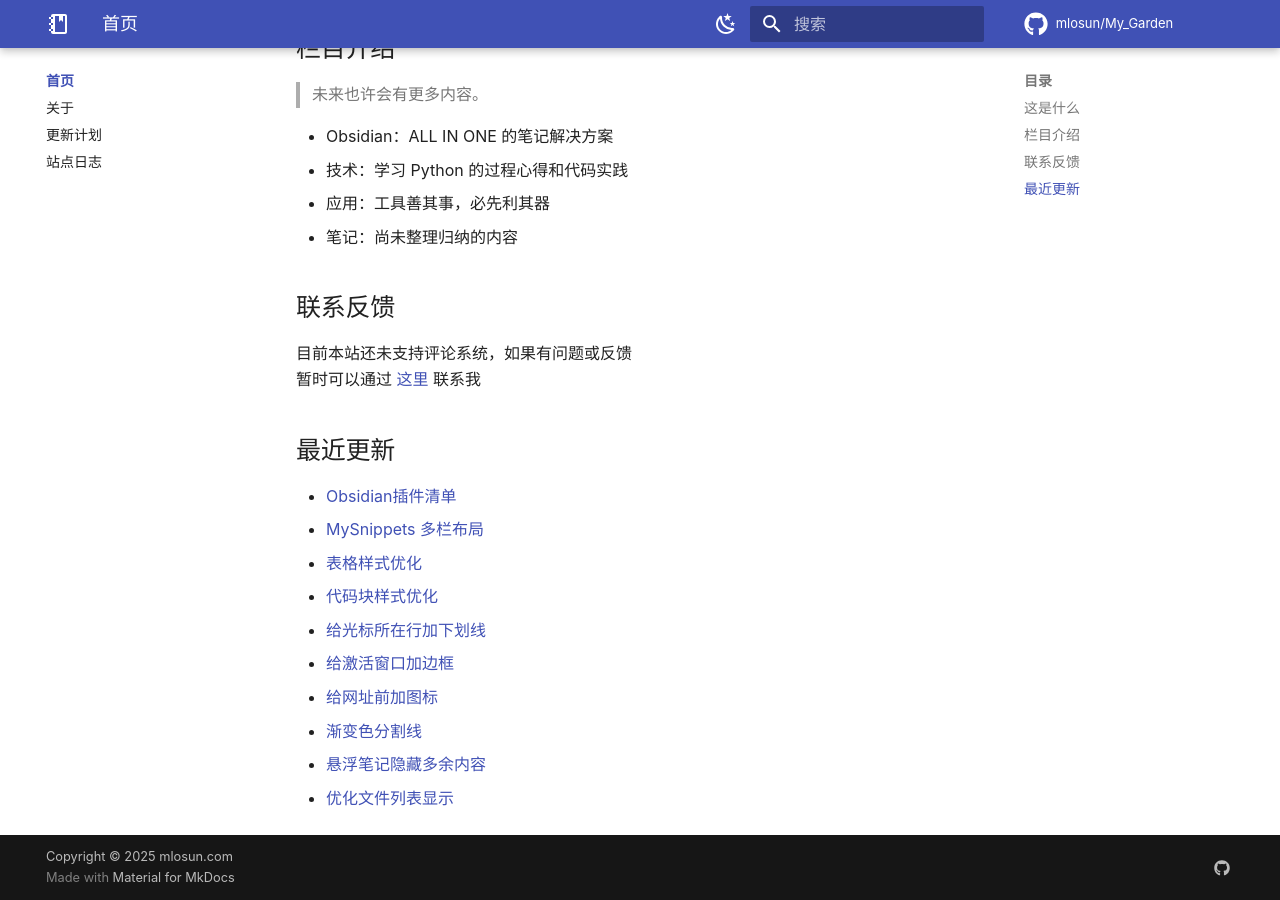
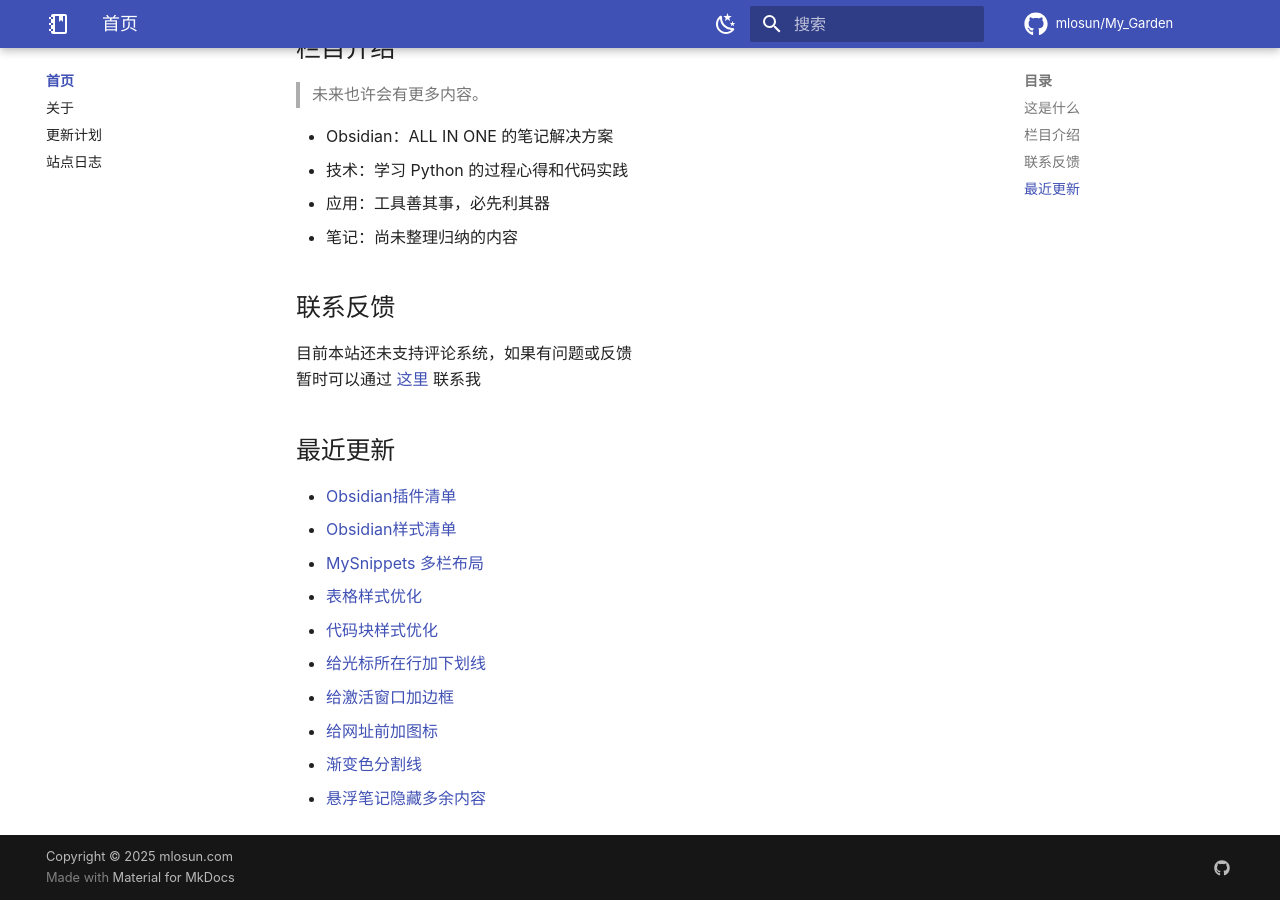
Before and after one commit to mlosun/My_Garden, an MkDocs documentation site: the page built from docs/index.md, in a window 1280 px wide and 900 px high, scrolled down 580 px. Built offline with MkDocs 1.6.1 and Material for MkDocs 9.7.7, drawn with Linux system fonts in a browser that asks for light colours; comment, search, counter and statistics services are not loaded.

Commit message:
PUSH NOTE : index.md

```diff
--- a/docs/index.md
+++ b/docs/index.md
@@ -34,6 +34,7 @@
 ## 最近更新
 
 - [Obsidian插件清单](./obsidian/Obsidian%E6%8F%92%E4%BB%B6%E6%B8%85%E5%8D%95.md)
+- [Obsidian样式清单](./obsidian/Obsidian%E6%A0%B7%E5%BC%8F%E6%B8%85%E5%8D%95.md)
 - [MySnippets 多栏布局](./obsidian/snippets/MySnippets%20%E5%A4%9A%E6%A0%8F%E5%B8%83%E5%B1%80.md)
 - [表格样式优化](./obsidian/snippets/%E8%A1%A8%E6%A0%BC%E6%A0%B7%E5%BC%8F%E4%BC%98%E5%8C%96.md)
 - [代码块样式优化](./obsidian/snippets/%E4%BB%A3%E7%A0%81%E5%9D%97%E6%A0%B7%E5%BC%8F%E4%BC%98%E5%8C%96.md)
@@ -42,4 +43,3 @@
 - [给网址前加图标](./obsidian/snippets/%E7%BB%99%E7%BD%91%E5%9D%80%E5%89%8D%E5%8A%A0%E5%9B%BE%E6%A0%87.md)
 - [渐变色分割线](./obsidian/snippets/%E6%B8%90%E5%8F%98%E8%89%B2%E5%88%86%E5%89%B2%E7%BA%BF.md)
 - [悬浮笔记隐藏多余内容](./obsidian/snippets/%E6%82%AC%E6%B5%AE%E7%AC%94%E8%AE%B0%E9%9A%90%E8%97%8F%E5%A4%9A%E4%BD%99%E5%86%85%E5%AE%B9.md)
-- [优化文件列表显示](./obsidian/snippets/%E4%BC%98%E5%8C%96%E6%96%87%E4%BB%B6%E5%88%97%E8%A1%A8%E6%98%BE%E7%A4%BA.md)
```
